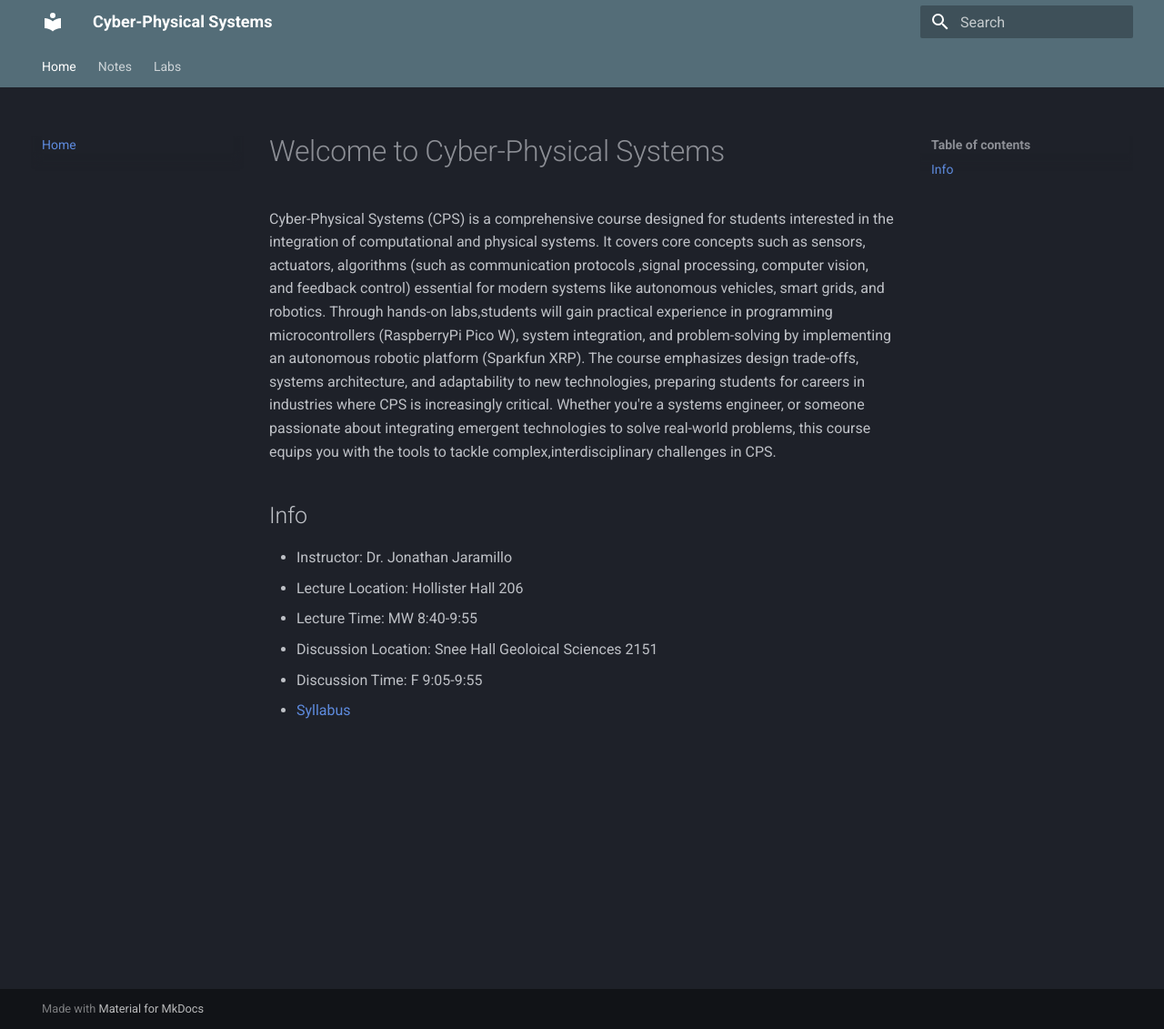
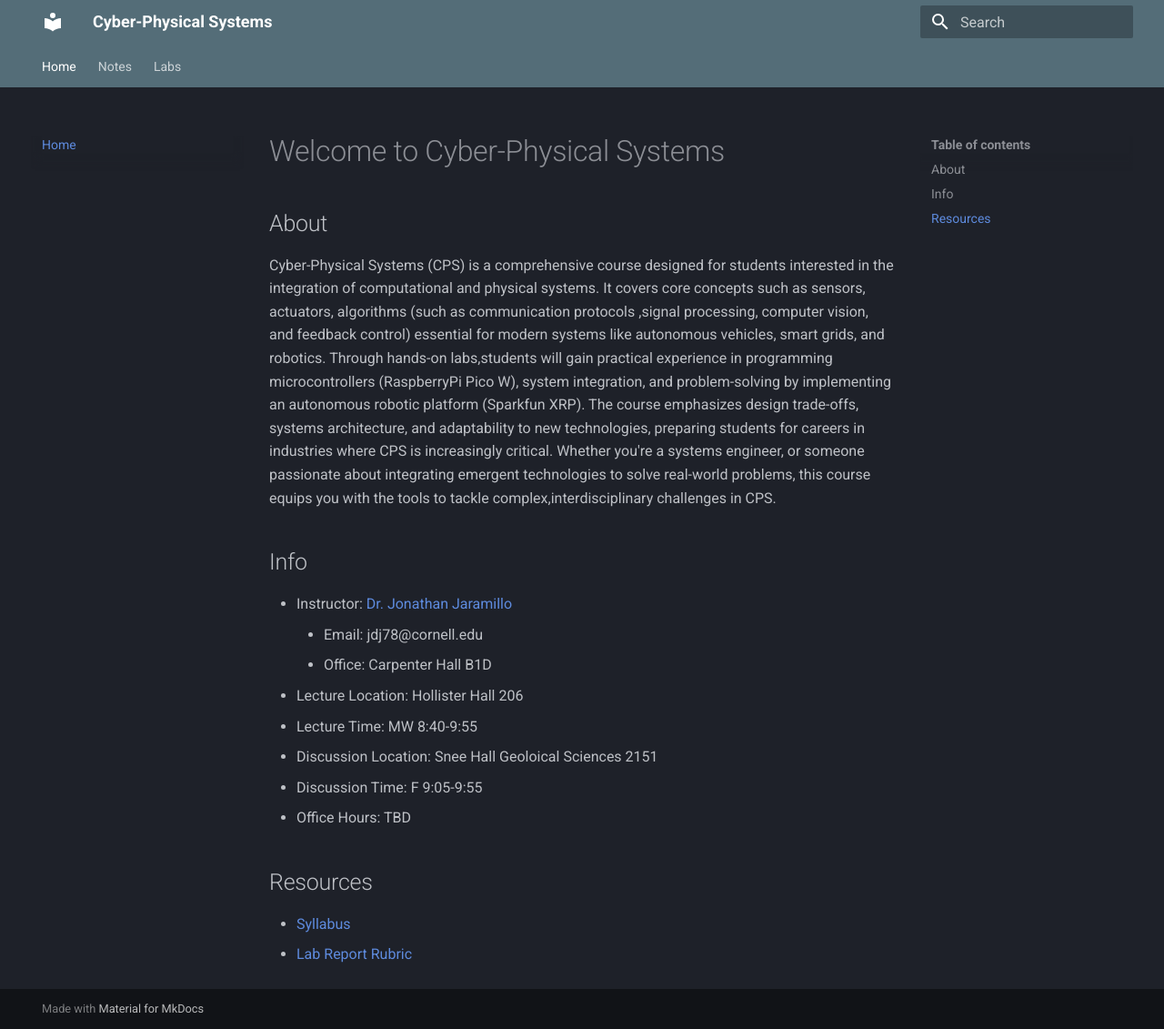
Before and after one commit to CPS-Cornell/course, an MkDocs documentation site: the page built from docs/index.md, in a window 1280 px wide and 1131 px high. Shown: the whole window at 91% size. Built offline with MkDocs 1.6.1 and Material for MkDocs 9.7.7, drawn with Linux system fonts in a browser that asks for light colours.

Commit message:
added syllabus and rubric

```diff
--- a/docs/index.md
+++ b/docs/index.md
@@ -1,12 +1,21 @@
 # Welcome to Cyber-Physical Systems
+
+## About
 
 Cyber-Physical Systems (CPS) is a comprehensive course designed for students interested in the integration of computational and physical systems. It covers core concepts such as sensors, actuators, algorithms (such as communication protocols ,signal processing, computer vision, and feedback control) essential for modern systems like autonomous vehicles, smart grids, and robotics. Through hands-on labs,students will gain practical experience in programming microcontrollers (RaspberryPi Pico W), system integration, and problem-solving by implementing an autonomous robotic platform (Sparkfun XRP). The course emphasizes design trade-offs, systems architecture, and adaptability to new technologies, preparing students for careers in industries where CPS is increasingly critical. Whether you're a systems engineer, or someone passionate about integrating emergent technologies to solve real-world problems, this course equips you with the tools to tackle complex,interdisciplinary challenges in CPS.
 
 ## Info
 
-* Instructor: Dr. Jonathan Jaramillo
+* Instructor: [Dr. Jonathan Jaramillo](https://www.engineering.cornell.edu/faculty-directory/jonathan-jaramillo)
+    * Email: jdj78@cornell.edu
+    * Office: Carpenter Hall B1D
 * Lecture Location: Hollister Hall 206
 * Lecture Time: MW 8:40-9:55
 * Discussion Location: Snee Hall Geoloical Sciences 2151
 * Discussion Time: F 9:05-9:55
-* [Syllabus](files/syllabus.pdf)
+* Office Hours: TBD
+
+
+## Resources
+* [Syllabus](files/syllabus.md)
+* [Lab Report Rubric](files/rubric.md)
```
